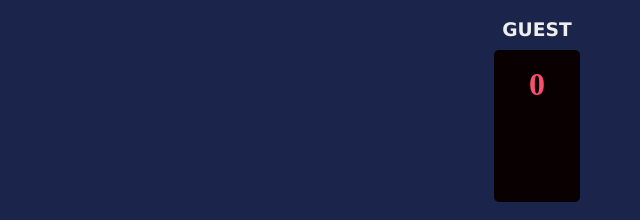
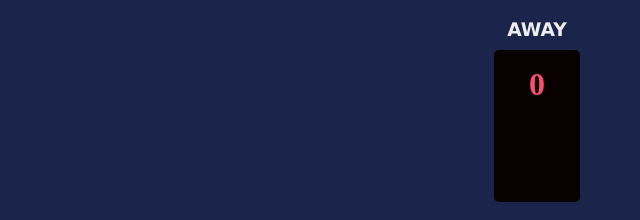
Before and after one commit to prakash4820H/Score-Board, a website built with Vite: page index.html in a window 1280 px wide. Shown: the top 220 px of the page, 423-1063 px from the left. Built offline with nearby package versions, Linux system fonts and the light colour scheme; a web font is replaced by a local one.

Commit message:
Name change
changing name from guest to away

```diff
--- a/index.html
+++ b/index.html
@@ -15,7 +15,7 @@
                 </div>
             </div>
             <div class="ehh1">
-                <h3 class = 'meh'>GUEST</h3>
+                <h3 class = 'meh'>AWAY</h3>
                 <h1 class = 'trust' id="guest-score">0</h1>
                 <div class="subF">
                     <button onclick="Add1()" class="btn">+1</button>
```
